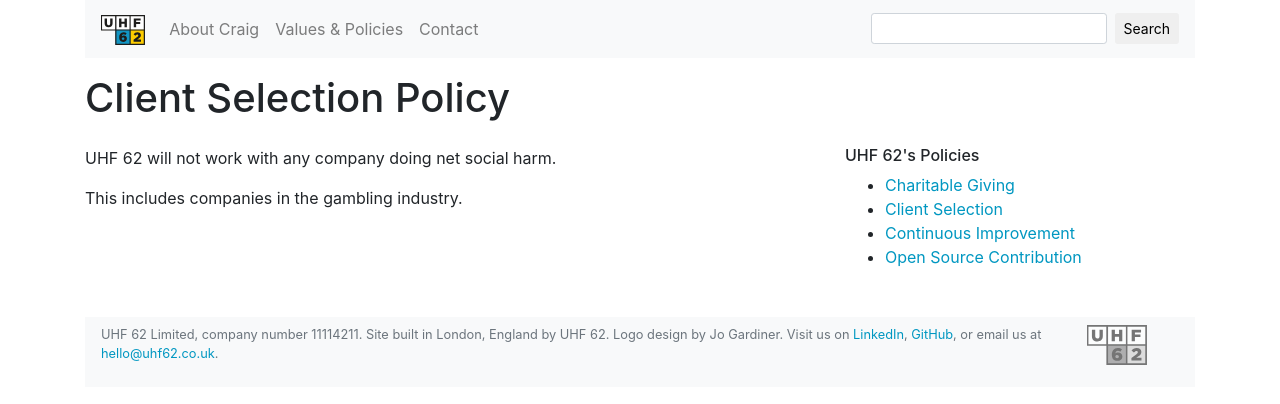
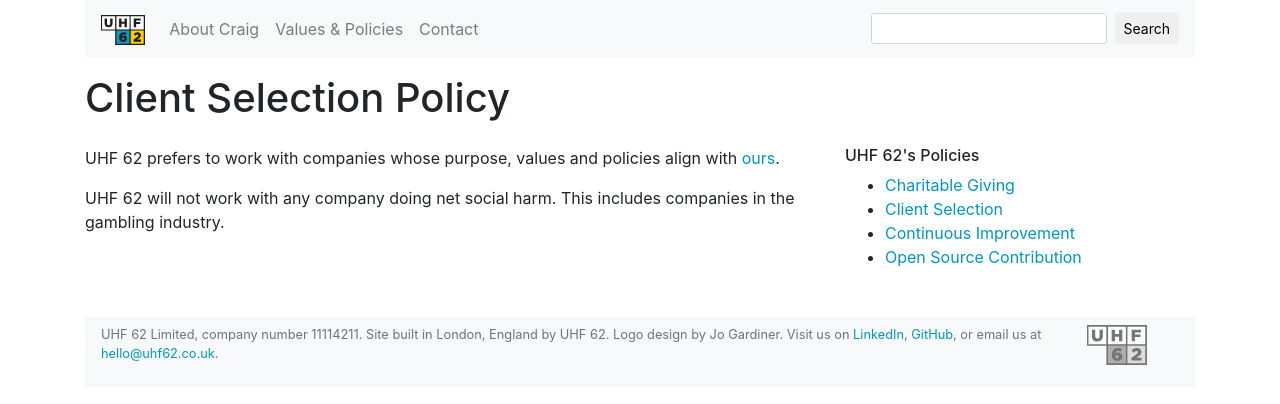
Before and after one commit to uhf62/uhf62.co.uk, a Jekyll site: the page built from _policies/client_selection.md, in a window 1280 px wide. Shown: the top 404 px of the page. Built offline with Jekyll 4.4.1, drawn with Linux system fonts in a browser that asks for light colours.

Commit message:
Update client_selection.md

```diff
--- a/_policies/client_selection.md
+++ b/_policies/client_selection.md
@@ -2,6 +2,6 @@
 title: Client Selection Policy
 ---
 
-UHF 62 will not work with any company doing net social harm.
+UHF 62 prefers to work with companies whose purpose, values and policies align with [ours](/policies/).
 
-This includes companies in the gambling industry.
+UHF 62 will not work with any company doing net social harm. This includes companies in the gambling industry.
```
